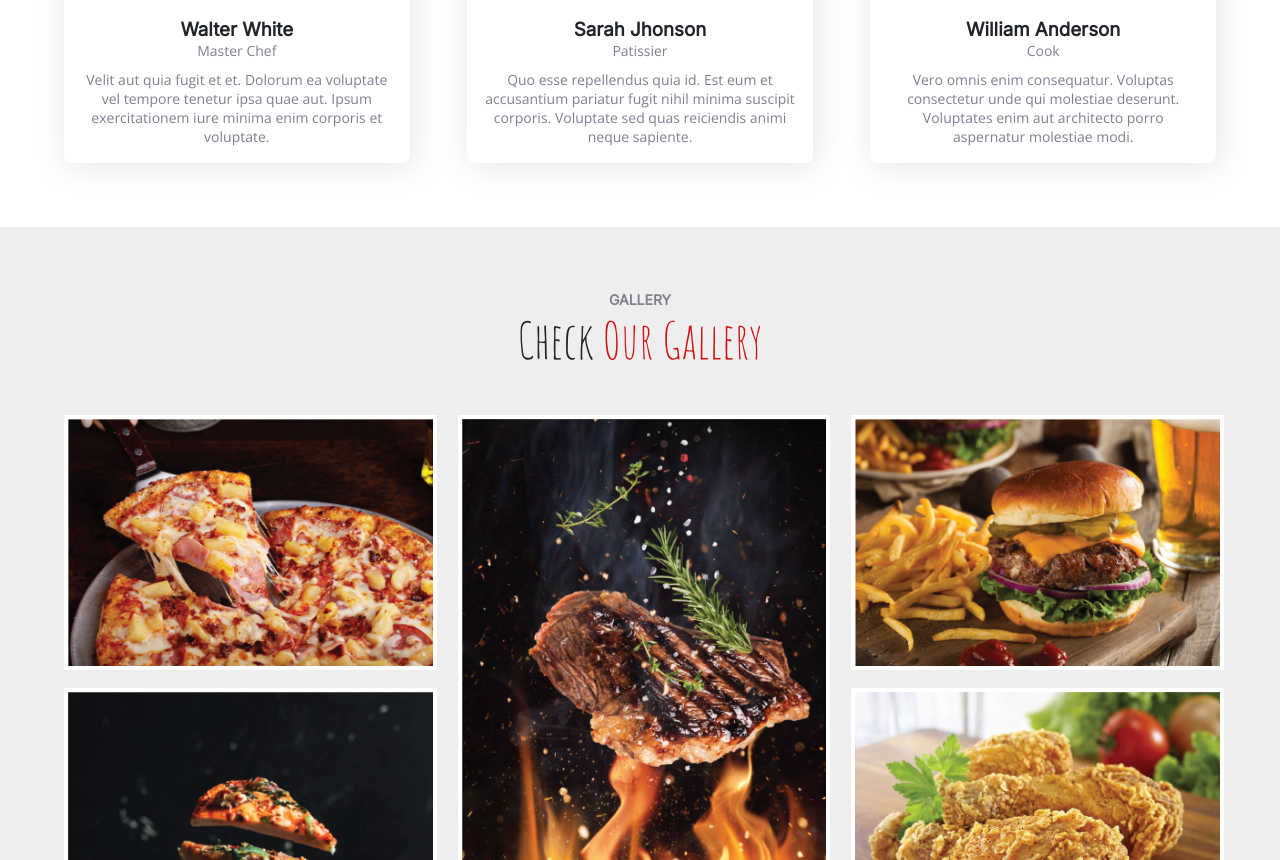
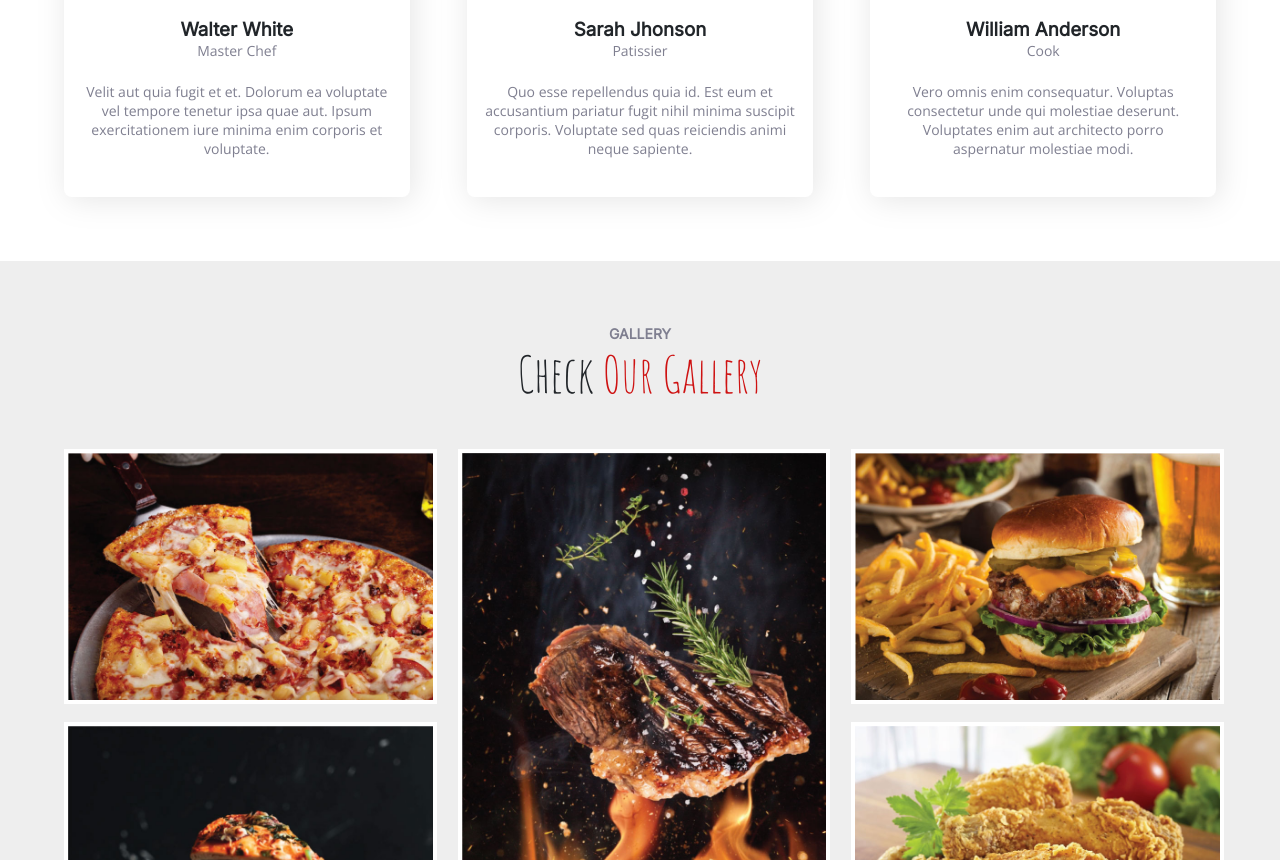
Before and after one commit to Mohamed-AbdElGhaffar-AbdElGhaffar/Mealify-Website, a plain HTML site: page index.html in a window 1280 px wide. Shown: the part 1357-2217 px from the top of the page. Drawn offline with nearby package versions, Linux system fonts and the light colour scheme.

Commit message:
My Update

```diff
--- a/css/style.css
+++ b/css/style.css
@@ -352,11 +352,14 @@ header img:hover{
     font-weight: 400;
 }
 .Chefs .Chefs-section1 section .word p{
+    width: 100%;
+    height: 120px;
     color: var(--color-1);
     font-family: 'Open Sans', sans-serif;
     font-size: 14px;
     font-weight: 400;
-    padding-top: 10px;
+    display: flex;
+    align-items: center;
 }
 .Chefs .Chefs-section1 section .Hover{
     width: 100%;
--- a/index.html
+++ b/index.html
@@ -1,6 +1,9 @@
 <!DOCTYPE html>
 <html lang="en">
 <head>
+    <meta charset="UTF-8">
+    <meta name="viewport" content="width=device-width, initial-scale=1.0">
+    <title>Mealify</title>
     <link href="https://fonts.googleapis.com/css2?family=Open+Sans:wght@600&display=swap" rel="stylesheet">    <link rel="stylesheet" href="css/all.min.css">
     <link href="https://fonts.googleapis.com/css2?family=Open+Sans:wght@400&display=swap" rel="stylesheet">    <link rel="stylesheet" href="css/all.min.css">
 <link href="https://fonts.googleapis.com/css2?family=Amatic+SC:wght@400;700&display=swap" rel="stylesheet">    <link href="https://fonts.googleapis.com/css2?family=Inter&display=swap" rel="stylesheet">
```
